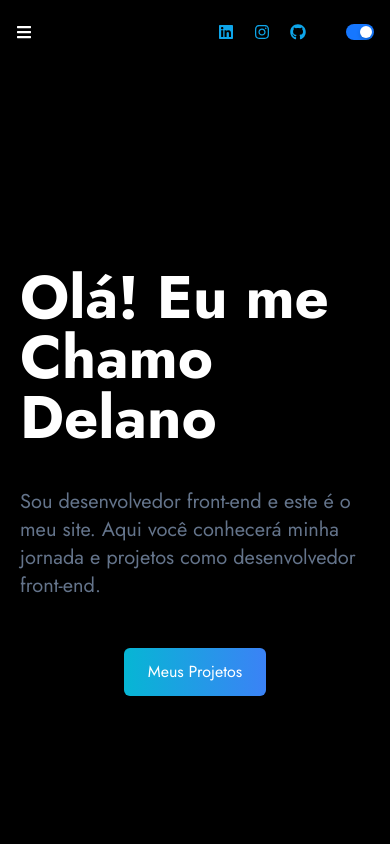
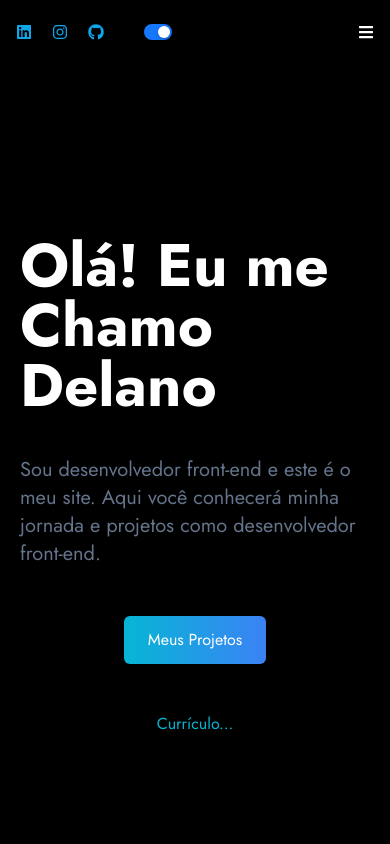
Before and after one commit to delanoquirino/delano_quirino_site, a Next.js app: page / in a window 390 px wide. Shown: the top 844 px of the page. Built offline with nearby package versions, Linux system fonts and the light colour scheme.

Commit message:
style:adjust the order of navbar items on mobile

```diff
--- a/src/app/page.tsx
+++ b/src/app/page.tsx
@@ -8,7 +8,7 @@ export default function Home() {
         <h1 className="text-white dark:text-slate-600 text-6xl font-bold">Olá! Eu me Chamo Delano</h1>
         <p className="text-slate-500 text-xl">Sou desenvolvedor front-end e este é o meu site. Aqui você conhecerá minha jornada e projetos como desenvolvedor front-end.</p>
         <button className="text-white w-fit px-6 py-3 my-2 flex items-center rounded-md bg-gradient-to-r from-cyan-500 to-blue-500 cursor-pointer transition duration-300 ease-in-out hover:scale-110 hover:brightness-125" ><Link href="projetos">Meus Projetos</Link></button>
-
+        <a className="text-cyan-500" href="https://drive.google.com/file/d/1WPz6hUwd6cCaZIr0a_42g33qSFl3E6f2/view?usp=sharing" target="_blank">Currículo...</a>
       </div>
     </main>
   )
--- a/src/components/Header.tsx
+++ b/src/components/Header.tsx
@@ -5,17 +5,16 @@ import { ToggleTheme } from "./ToggleTheme";
 export const Header = () => {
   return (
     <div className="bg-black dark:bg-white transition duration-300 ease-in-out">
-        <div className="max-w-7xl mx-auto flex justify-between items-center w-full h-16 px-4 text-white  dark:text-black ">
+      <div className="max-w-7xl mx-auto flex justify-between items-center w-full h-16 px-4 text-white  dark:text-black flex-row-reverse  md:flex-row">
+        <div className="flex items-center gap-5">
+          <Navbar />
+        </div>
 
-      <div className="flex items-center gap-5">
-
-      <Navbar/>
+        <div className="flex items-center gap-10">
+          <SocialLinks />
+          <ToggleTheme />
+        </div>
       </div>
-
-
-      <div className="flex items-center gap-10"><SocialLinks/><ToggleTheme/></div>
     </div>
-    </div>
-
   );
 };
--- a/src/components/Navbar.tsx
+++ b/src/components/Navbar.tsx
@@ -56,7 +56,7 @@ interface LinkItem {
           {nav ? <FaTimes /> : <FaBars />}
       </div>
       {nav && (
-        <ul className="flex flex-col justify-center items-center absolute top-0 left-0 w-full h-full bg-black dark:bg-white">
+        <ul className="h-full flex flex-col justify-center items-center absolute top-0 left-0 w-full  bg-black dark:bg-white">
           {links.map(({ id, name, link }) => (
             <li
               key={id}
```
